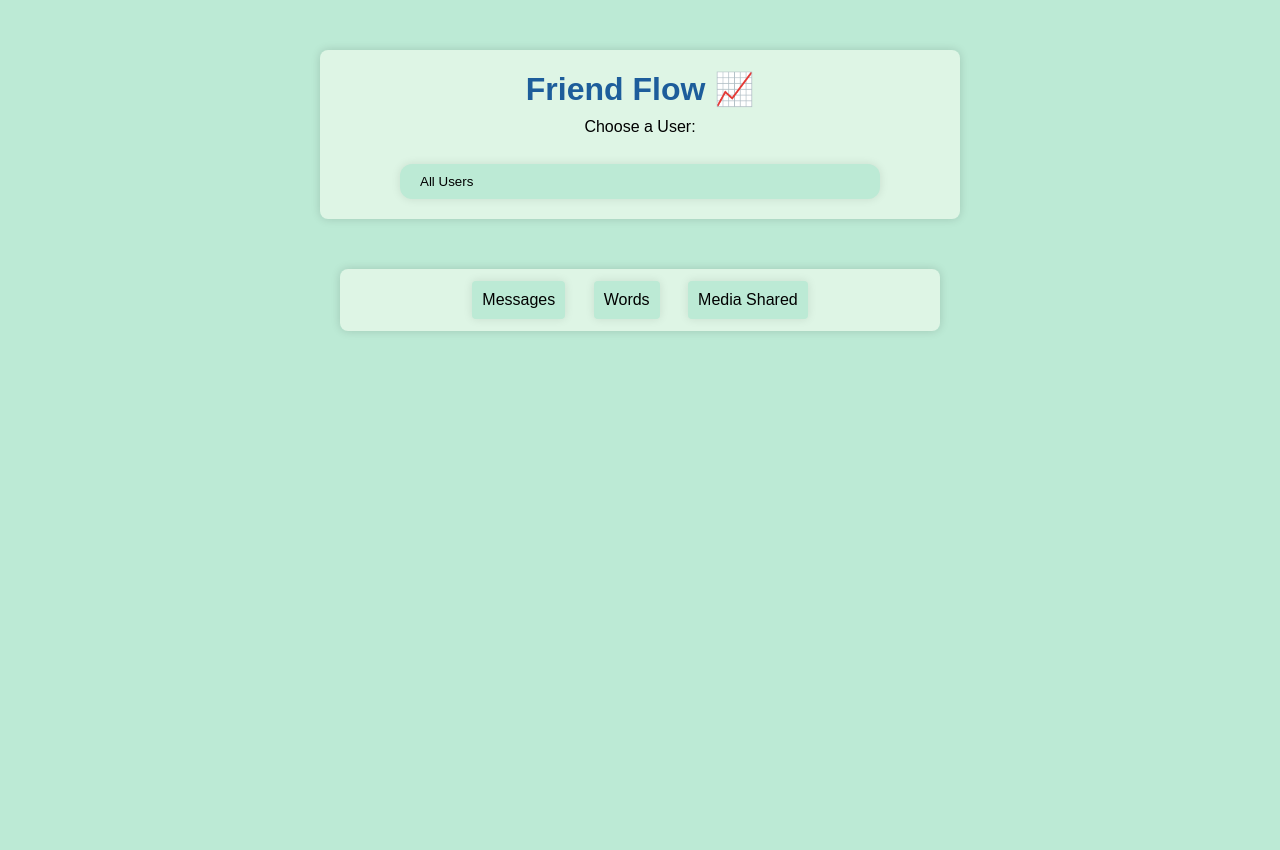
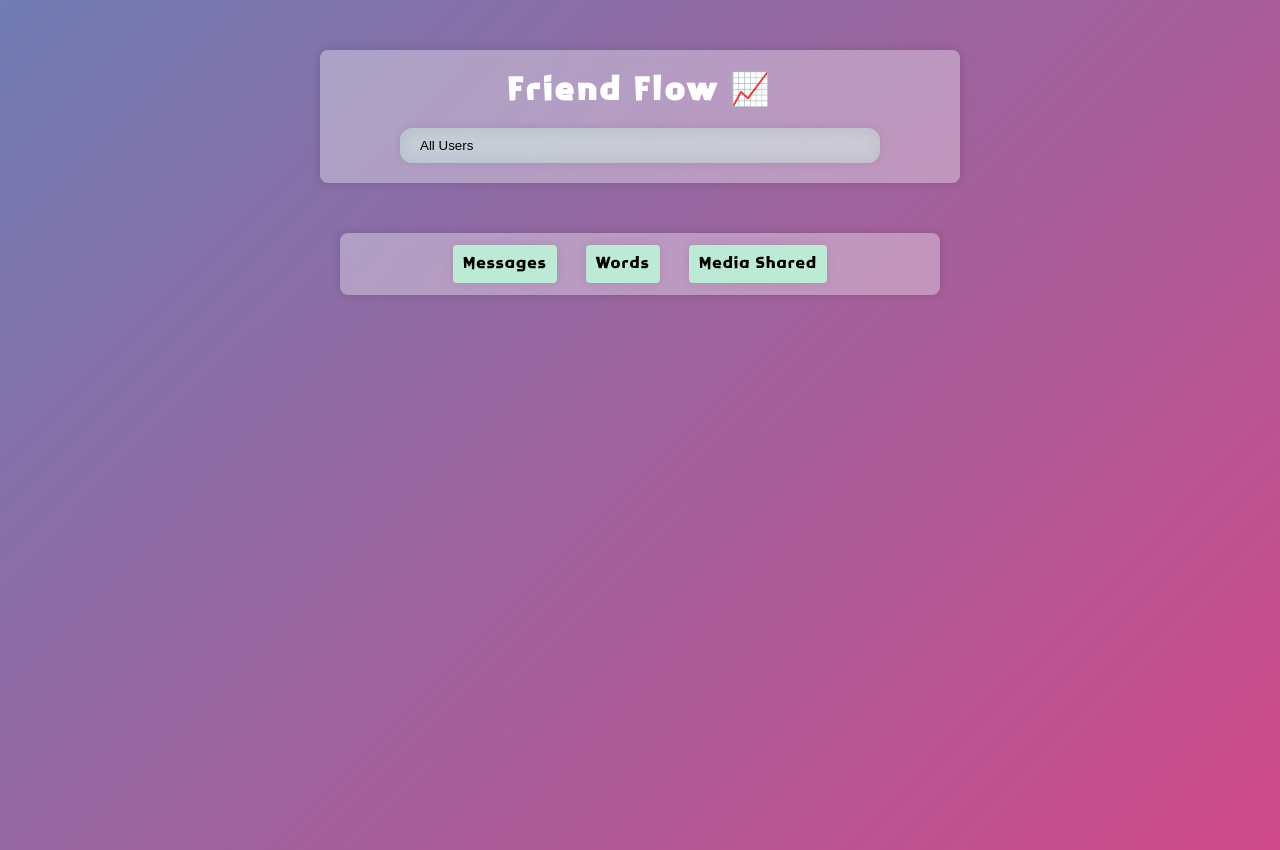
Before and after one commit to iiakshat/Friend-Flow, a Flask app: template App/templates/analyze.html in a window 1280 px wide. Before the commit the page ends 333 px from the top, so only its background shows below. Run offline with Flask 3, Linux system fonts and the light colour scheme; the template is opened without the code that fills it: most values are stand-ins (such as "Sample title", 1, 10 or a date in 2020); some libraries are stand-ins or nearby versions.

Commit message:
Update Background

```diff
--- a/App/app.py
+++ b/App/app.py
@@ -8,7 +8,7 @@
 
 
 
-app = Flask(__name__)
+app = Flask(__name__, static_url_path='/static')
 app.config.from_pyfile("config.cfg")
 
 secret_key = secrets.token_hex(16)
--- /dev/null
+++ b/App/static/css/background.css
@@ -0,0 +1,29 @@
+html, body {
+    width: 100%;
+    height:100%;
+  }
+
+@font-face {
+font-family: 'Mico';
+src: url(../font/Mico.ttf);
+}
+
+body {
+    background: linear-gradient(-45deg, #ee7752, #e73c7e, #23a6d5, #23d5ab);
+    background-size: 400% 1000%;
+    animation: gradient 35s ease infinite;
+    font-family: 'Mico', 'sans-sarif';
+    letter-spacing: 1px;
+}
+
+@keyframes gradient {
+    0% {
+        background-position: 0% 50%;
+    }
+    50% {
+        background-position: 100% 50%;
+    }
+    100% {
+        background-position: 0% 50%;
+    }
+}
--- a/App/static/styles.css
+++ b/App/static/css/styles.css
@@ -3,23 +3,27 @@ body,h1, form {
     padding: 0;
 }
 
-body {
-    font-family: 'Poppins','Montserrat', sans-serif;
-    background-color: #BCEAD5;
-}
-
 .container {
     max-width: 600px;
     margin: 50px auto;
-    background-color: #DEF5E5;
+    background-color: rgba(255, 255, 255, 0.338);
     padding: 20px;
     border-radius: 8px;
+    backdrop-filter: blur(10px);
     box-shadow: 0 0 10px rgba(0, 0, 0, 0.15);
 }
 
 h1 {
     text-align: center;
-    color: #1D5D9B;
+    color: #ffffff;
+    font-weight: 600;
+    letter-spacing: 3px;
+    transition: all 0.3s ease;
+}
+
+h1:hover {
+    color: black;
+    letter-spacing: 10px;
 }
 
 form {
@@ -39,10 +43,17 @@ select {
     border-radius: 12px;
     box-sizing: border-box;
     cursor: pointer;
+    box-shadow: 0 0 10px rgba(0, 0, 0, 0.1);
+    background-color: #bcead55d;
+    border: none;
+    appearance: none;
+    transition: all 0.3s;
+    overflow-y: auto;
+    backdrop-filter: blur(10px);
+    margin-top: 0px;
 }
 
 .word-count-btn {
-    font-family: "Segoe UI Emoji", "Noto Color Emoji", "Segoe UI Symbol", "Apple Color Emoji", sans-serif;
     text-align: center;
     vertical-align: middle;
     width: 130px;
@@ -78,15 +89,6 @@ color: aliceblue;
     font-size: large;
     font-weight: 700;
     margin-bottom: 10px;
-}
-
-select {
-    box-shadow: 0 0 10px rgba(0, 0, 0, 0.1);
-    background-color: #BCEAD5;
-    border: none;
-    appearance: none;
-    transition: all 0.3s;
-    overflow-y: auto;
 }
 
 select option {
@@ -134,6 +136,9 @@ select:focus {
 }
 
 .search_word {
+    font-family: 'Mico';
+    letter-spacing: 2px;
+    opacity: 70%;
     margin-top: 20px;
     margin-left: 250px;
     flex: 1;
@@ -142,9 +147,7 @@ select:focus {
     padding: 8px;
     padding-left: 18px;
     font-size: 16px;
-    border: solid;
-    border-color: rgb(192, 192, 192);
-    border-width: 1px;
+    border:none;
     border-radius: 40px 0 0 40px;
     background-color: #D5ECC2;
     box-shadow: inset 0px 1px 2px rgba(0, 0, 0, 0.15);
@@ -154,6 +157,7 @@ select:focus {
 }
 
 .search_word:hover  {
+    opacity: 100%;
     margin-left: 175px;
     width: 50%;
     background-color: #a9ddff78;
@@ -162,8 +166,9 @@ select:focus {
 .word-container {
     border: none;
     border-radius: 5px;
-    box-shadow: 0px 1px 10px rgba(179, 232, 32, 0.35);
+    box-shadow: 0px 1px 10px rgba(0, 0, 0, 0.35);
     background-color: #b1cd8525;
+    backdrop-filter: blue(10px);
 }
 
 .frequent-words-container {
@@ -171,18 +176,22 @@ select:focus {
 }
 
 .count_word_btn {
+    font-family: 'Mico';
+    letter-spacing: 2px;
     height: 18px;
-    padding: 11px 17px 24px 17px;
+    padding: 11px 17px 25px 17px;
     background-color: #cce19b;
     border: solid;
-    border-width: 1px;
+    border:none;
     border-color: rgb(192, 192, 192);
     border-radius: 0 40px 40px 0;
     cursor: pointer;
     transition: all 0.3s;
+    opacity: 70%;
 }
 
 .count_word_btn:hover {
+    opacity: 100%;
     padding: 11px 23px 24px 23px;
     background-color: #3ba2e7;
     color: aliceblue;
--- a/App/templates/analyze.html
+++ b/App/templates/analyze.html
@@ -5,7 +5,8 @@
     <meta charset="UTF-8">
     <meta name="viewport" content="width=device-width, initial-scale=1.0">
     <title>Analysis Page</title>
-    <link rel="stylesheet" href="../static/styles.css">
+    <link rel="stylesheet" href="../static/css/background.css">
+    <link rel="stylesheet" href="../static/css/styles.css">
     <link rel="preconnect" href="https://fonts.googleapis.com">
     <link rel="preconnect" href="https://fonts.gstatic.com" crossorigin>
     <link rel="stylesheet" type="text/css" href="https://cdn.jsdelivr.net/npm/daterangepicker@3.1.0/daterangepicker.css" />
@@ -17,7 +18,6 @@
     <div class="container" id="select-container">
         <h1>Friend Flow 📈</h1>
         <form action="{{ url_for('perform_analysis') }}" method="post" id="analysis-form">
-            <label for="user">Choose a User:</label>
             <br>
             <select name="user" id="user" style="max-height: none; height: auto;"
                 onchange="changeColor(this); submitForm()">
@@ -81,7 +81,7 @@
             <h3 style="text-align: center;"> Most Used Emojis</h3>
             <div class="word-container">
             {% for emoji, count in top_emojis.items() %}
-            <button class="word-count-btn" onmouseover="showCount('{{ emoji }}', '{{ count }}')" onmouseout="hideCount()">{{ emoji }}</button>
+            <button class="word-count-btn" onmouseover="showCount('{{ emoji | escape }}', '{{ count }}')" onmouseout="hideCount()">{{ emoji | escape }}</button>
             {% endfor %}
             </div>
         </div>
--- a/App/templates/index.html
+++ b/App/templates/index.html
@@ -4,7 +4,8 @@
     <meta charset="UTF-8">
     <meta name="viewport" content="width=device-width, initial-scale=1.0" />
     <meta name="author" content="Akshat Sanghvi" />
-    <link rel="stylesheet" href="../static/index.css">
+    <link rel="stylesheet" href="../static/css/background.css">
+    <link rel="stylesheet" href="../static/css/index.css">
     <title>
         Friend Flow
     </title>
```
Also changed, not shown: App/static/css/index.css (renamed from App/static/index.css, +0 -7 lines), App/static/font/Mico.ttf (renamed from Data/Mico.ttf), Data/bg.png (deleted).
